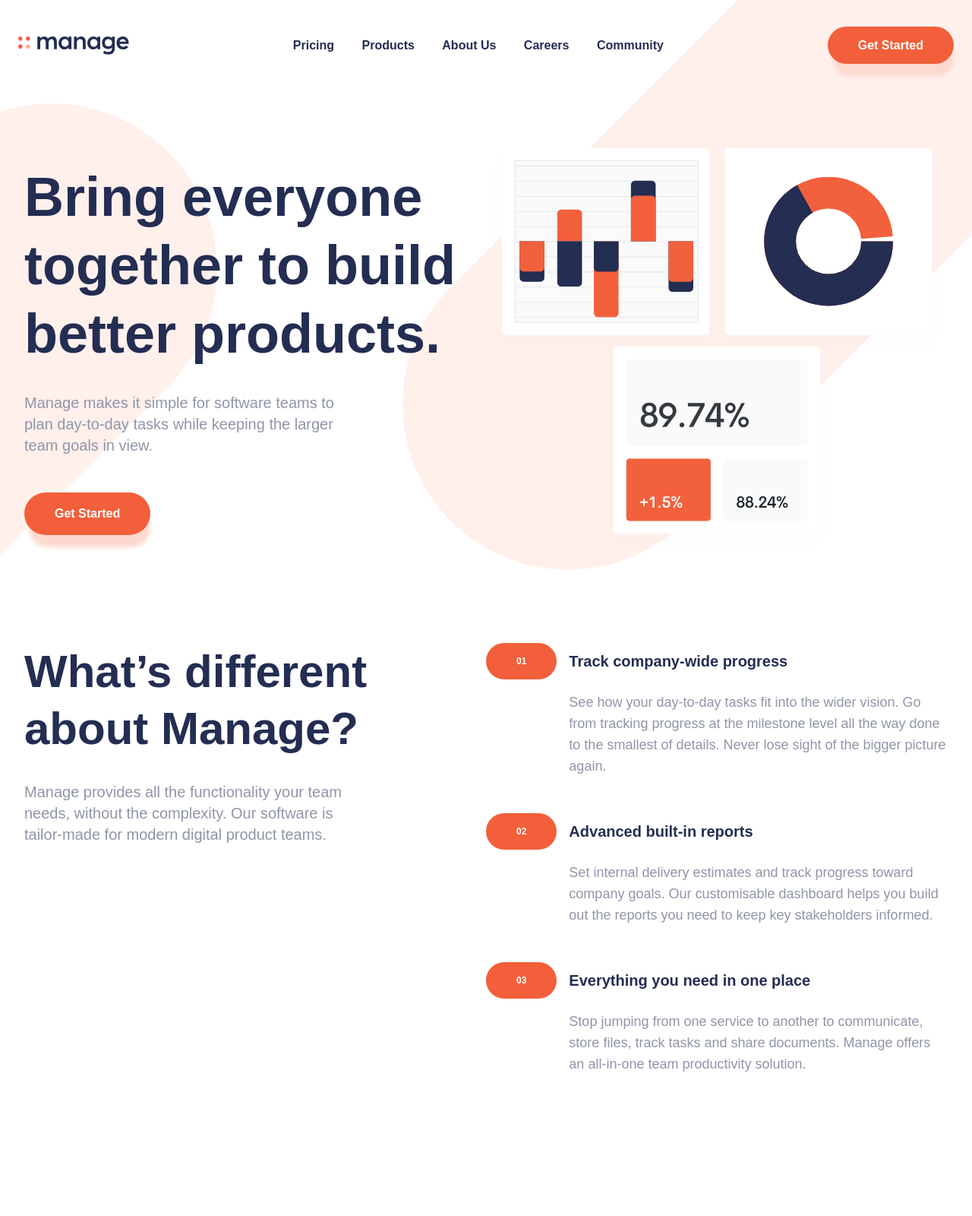
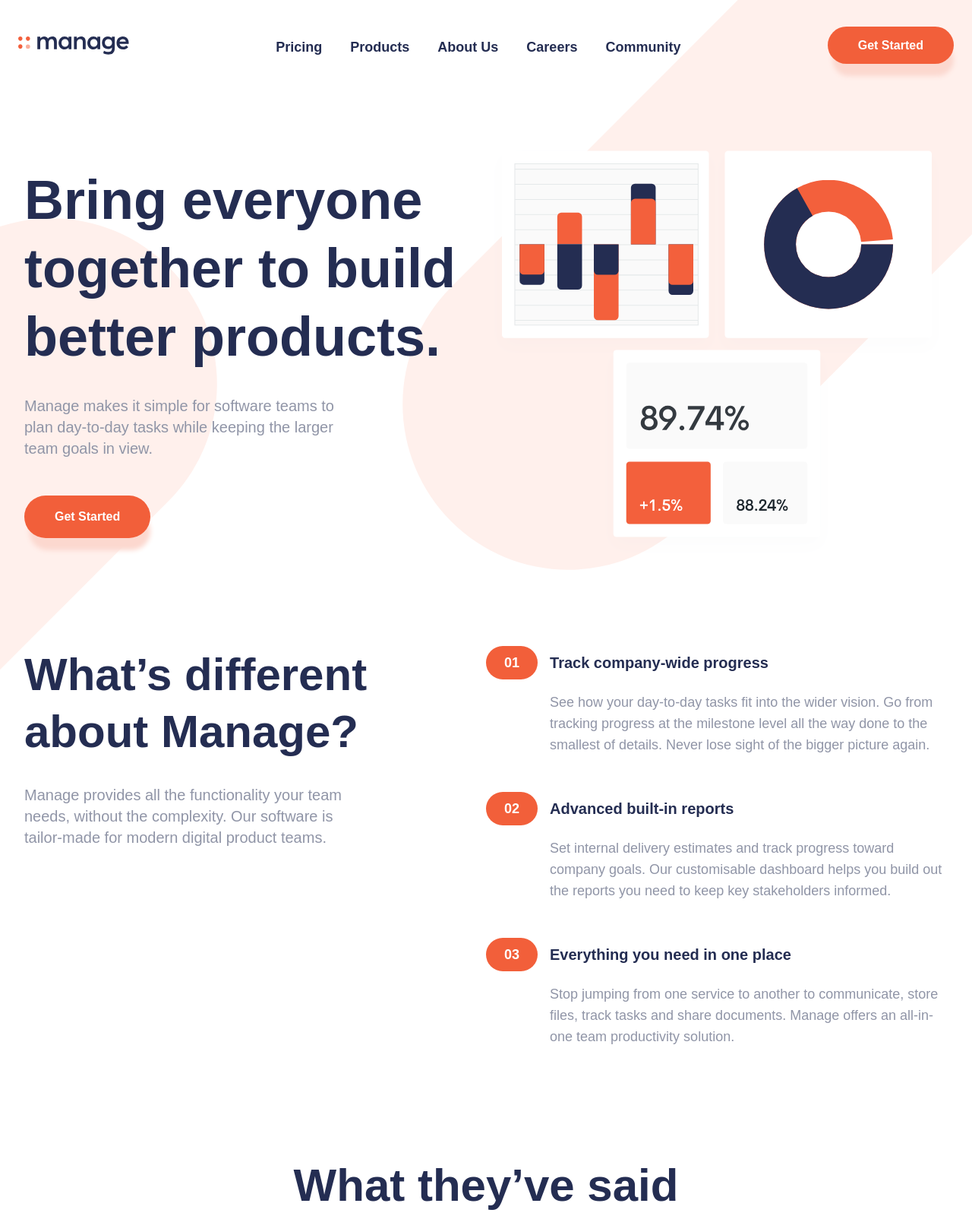
Before and after one commit to fabcodingzest/FE-manage-Landing-Page, a website: page public/index.html in a window 1280 px wide. Shown: the whole page at 76% size. Before the commit the page ends 1478 px from the top, so only its background shows below. Drawn offline with nearby package versions, Linux system fonts and the light colour scheme; files that its build step writes are made by us from their sources; files whose address does not match are found by name; a web font is replaced by a local one.

Commit message:
used @apply for repetitive tailwind code and fixed few things

```diff
--- a/public/index.html
+++ b/public/index.html
@@ -7,7 +7,7 @@
 
     <link rel="icon" type="image/png" sizes="32x32" href="../images/favicon-32x32.png" />
     <link rel="stylesheet" href="./styles.css" />
-    <script src="./script.js" async defer></script>
+    <script src="./script.js" defer></script>
     <title>Frontend Mentor | Manage landing page</title>
   </head>
   <body class="min-h-full bg-no-repeat bg-contain sm:bg-auto">
@@ -27,7 +27,7 @@
         <div class="hamburger pr-2 lg:hidden">
           <img src="../images/icon-hamburger.svg" alt="hamburger icon" />
         </div>
-        <div class="mobile-menu fixed top-0 left-0 min-h-full flex flex-col hidden p-6 w-full bg-gray-800 bg-opacity-20 transition delay-150 duration-300 ease-in-out">
+        <div class="mobile-menu hidden">
           <div class="close-icon w-full py-5 px-3 flex justify-end z-50">
             <img src="../images/icon-close.svg" alt="close icon" />
           </div>
@@ -41,34 +41,36 @@
         </div>
       </nav>
     </header>
-    <section class="banner xl:container lg:mx-auto px-8 flex flex-col md:flex-row-reverse my-8 lg:mt-28">
+    <section class="banner flex-container md:flex-row-reverse px-8">
       <div class="banner-image md:w-1/2 flex justify-center lg:justify-end items-center">
         <img class="w-full" src="../images/illustration-intro.svg" alt="illustration-intro" />
       </div>
       <div class="banner-text md:w-1/2 flex flex-col justify-center items-center text-center md:items-start md:text-left mt-8 lg:mt-0">
         <h1 class="text-3xl sm:text-4xl md:text-5xl xl:text-7xl leading-snug xl:leading-tight font-bold text-primary-blue">Bring everyone together to build better products.</h1>
-        <p class="max-w-md text-xs sm:text-xl leading-7 pt-8 md:pt-8 pb-12 text-neutral-grayish-blue">Manage makes it simple for software teams to plan day-to-day tasks while keeping the larger team goals in view.</p>
+        <p class="head-text">Manage makes it simple for software teams to plan day-to-day tasks while keeping the larger team goals in view.</p>
         <a href="#" class="red-btn shadow-red">Get Started</a>
       </div>
     </section>
-    <section class="features xl:container lg:mx-auto flex flex-col md:flex-row my-8 lg:mt-28">
+    <section class="features flex-container md:flex-row">
       <div class="features-text px-8 md:w-1/2 flex flex-col justify-center items-center text-center md:items-start md:justify-start md:text-left mt-8 lg:mt-0">
-        <h2 class="text-2xl sm:text-3xl md:text-4xl xl:text-6xl leading-snug xl:leading-tight font-bold text-primary-blue">What’s different about Manage?</h2>
-        <p class="max-w-md text-xs sm:text-xl leading-7 pt-8 md:pt-8 pb-12 text-neutral-grayish-blue">Manage provides all the functionality your team needs, without the complexity. Our software is tailor-made for modern digital product teams.</p>
+        <h2 class="head2-text">What’s different about Manage?</h2>
+        <p class="head-text">Manage provides all the functionality your team needs, without the complexity. Our software is tailor-made for modern digital product teams.</p>
       </div>
       <div class="grid grid-cols-m3 pl-8 md:pl-0 md:w-1/2 gap-y-2 md:gap-4">
-        <p class="red-btn text-xs sm:text-md -mr-4 md:mr-0 z-10">01</p>
-        <p class="heading text-xs sm:text-md md:text-xl font-bold text-primary-blue flex items-center justify-start pl-6 md:pl-0 bg-neutral-pale-red md:bg-transparent">Track company-wide progress</p>
-        <p class="para col-start-2 col-end-3 text-xs sm:text-lg leading-7 pr-8 pb-8 text-neutral-grayish-blue">
-          See how your day-to-day tasks fit into the wider vision. Go from tracking progress at the milestone level all the way done to the smallest of details. Never lose sight of the bigger picture again.
-        </p>
-        <p class="red-btn text-xs sm:text-md -mr-4 md:mr-0 z-10">02</p>
-        <p class="heading text-xs sm:text-md md:text-xl font-bold text-primary-blue flex items-center justify-start pl-6 md:pl-0 bg-neutral-pale-red md:bg-transparent">Advanced built-in reports</p>
-        <p class="para col-start-2 col-end-3 text-xs sm:text-lg leading-7 pr-8 pb-8 text-neutral-grayish-blue">Set internal delivery estimates and track progress toward company goals. Our customisable dashboard helps you build out the reports you need to keep key stakeholders informed.</p>
-        <p class="red-btn text-xs sm:text-md -mr-4 md:mr-0 z-10">03</p>
-        <p class="heading text-xs sm:text-md md:text-xl font-bold text-primary-blue flex items-center justify-start pl-6 md:pl-0 bg-neutral-pale-red md:bg-transparent">Everything you need in one place</p>
-        <p class="para col-start-2 col-end-3 text-xs sm:text-lg leading-7 pr-8 pb-8 text-neutral-grayish-blue">Stop jumping from one service to another to communicate, store files, track tasks and share documents. Manage offers an all-in-one team productivity solution.</p>
+        <p class="red-btn grid-num">01</p>
+        <p class="grid-heading">Track company-wide progress</p>
+        <p class="grid-para">See how your day-to-day tasks fit into the wider vision. Go from tracking progress at the milestone level all the way done to the smallest of details. Never lose sight of the bigger picture again.</p>
+        <p class="red-btn grid-num">02</p>
+        <p class="grid-heading">Advanced built-in reports</p>
+        <p class="grid-para">Set internal delivery estimates and track progress toward company goals. Our customisable dashboard helps you build out the reports you need to keep key stakeholders informed.</p>
+        <p class="red-btn grid-num">03</p>
+        <p class="grid-heading">Everything you need in one place</p>
+        <p class="grid-para">Stop jumping from one service to another to communicate, store files, track tasks and share documents. Manage offers an all-in-one team productivity solution.</p>
       </div>
+    </section>
+
+    <section class="testimonials flex-container">
+      <div class="testimonials-text text-center head2-text">What they’ve said</div>
     </section>
     <!-- <pre>
 
--- a/src/tailwind.css
+++ b/src/tailwind.css
@@ -1,29 +1,55 @@
 @import url("https://fonts.googleapis.com/css2?family=Be+Vietnam:wght@400;500;700&display=swap");
 
 @tailwind base;
+@tailwind components;
+@tailwind utilities;
 
 body {
-  background-image: url("../images/bg-tablet-pattern.svg"),
-    url("../images/bg-tablet-pattern.svg");
+  background-image: url("../images/bg-tablet-pattern.svg"), url("../images/bg-tablet-pattern.svg");
   background-position: top -4rem right -4rem, top 32rem left 14rem;
   font-family: "Be Vietnam", sans-serif;
   color: hsl(228, 39%, 23%);
 }
 
-@media only screen and (min-width: 640px) {
+@screen sm {
   body {
     background-position: top -4rem right -4rem, bottom 33rem left -33rem;
   }
 }
 
-@tailwind components;
+@layer components {
+  .flex-container {
+    @apply xl:container lg:mx-auto flex flex-col my-8 lg:mt-28;
+  }
+  .desktop-links {
+    @apply font-semibold px-4 text-sm lg:text-lg;
+  }
 
-.desktop-links{
-  @apply font-semibold px-4;
+  .red-btn {
+    @apply bg-primary-red px-6 py-2 rounded-full text-white font-bold md:px-10 md:py-4;
+  }
+
+  .mobile-menu {
+    @apply fixed top-0 left-0 min-h-full flex flex-col p-6 w-full bg-gray-800 bg-opacity-20 transition delay-150 duration-300 ease-in-out;
+  }
+
+  .head-text {
+    @apply max-w-md text-base sm:text-xl leading-7 pt-8 md:pt-8 pb-12 text-neutral-grayish-blue;
+  }
+
+  .head2-text {
+    @apply text-2xl sm:text-3xl md:text-4xl xl:text-6xl leading-snug xl:leading-tight font-bold text-primary-blue;
+  }
+
+  .grid-num {
+    @apply px-6 py-2 text-sm md:text-base lg:text-lg -mr-4 md:mr-0 z-10;
+  }
+
+  .grid-heading {
+    @apply text-base sm:text-lg md:text-xl font-bold text-primary-blue flex items-center justify-start pl-6 md:pl-0 bg-neutral-pale-red md:bg-transparent;
+  }
+
+  .grid-para {
+    @apply col-start-2 col-end-3 text-sm sm:text-lg leading-7 pr-8 pb-8 text-neutral-grayish-blue;
+  }
 }
-
-.red-btn{
-  @apply bg-primary-red px-6 py-2 rounded-full text-white font-bold md:px-10 md:py-4;
-}
-
-@tailwind utilities;
```
